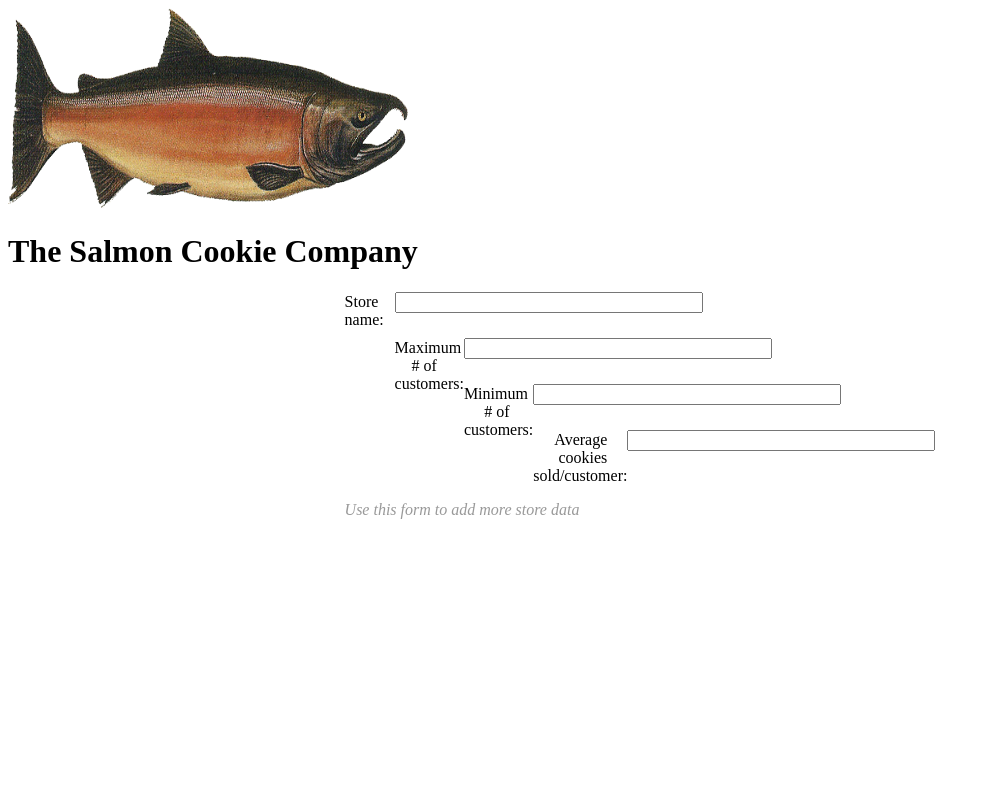
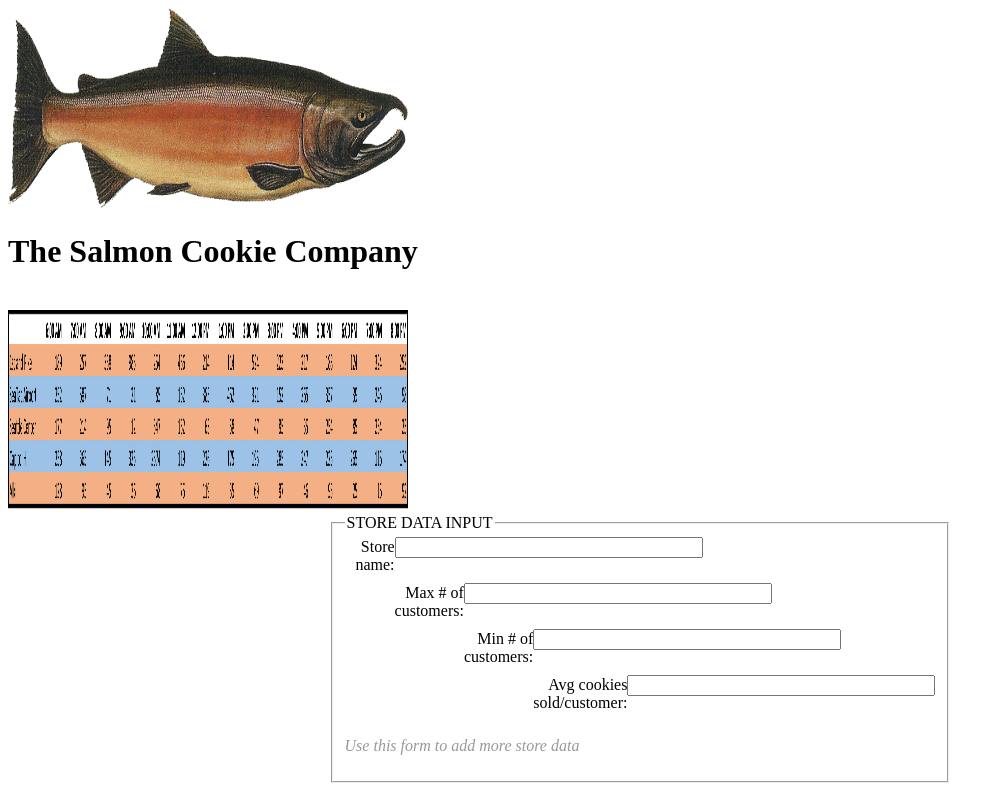
Before and after one commit to orsadude2/cookie-stand, a plain HTML site: page index.html in a window 1280 px wide. Shown: the whole page, without its empty margins (0-1004 px from the left). Drawn offline with Linux system fonts and the light colour scheme.

Commit message:
salmontable

```diff
--- a/index.html
+++ b/index.html
@@ -8,31 +8,37 @@
   </head>
   <body>
 <img src="images/salmon.png" alt=" A picture of a Salmon (Coho?)" width="400" height="200" />
+<br/>
 <h1> The Salmon Cookie Company</h1>
+<br/>
+<img src="images/Salmon Table.jpg" alt=" Uhh...couldn't get JS to work..." width="400" height="200"/>
 
 <form>
+  <fieldset>
+    <legend> STORE DATA INPUT</legend>
   <p> Use this form to add more store data</p>
 
 <div>
-  <label for="store"> Store name:</label>
+  <label for="store">Store name:</label>
   <input type="text" id="store"
 </div>
 
 <div>
-  <label for="maxcust"> Maximum # of customers: </label>
+  <label for="maxcust">Max # of customers: </label>
   <input type="text" id="maxcust"
 <div>
 
 <div>
-  <label for="mincust"> Minimum # of customers: </label>
+  <label for="mincust"> Min # of customers: </label>
   <input type="text" id="mincust"
 <div>
 
 <div>
-  <label for="avgcookysold"> Average cookies sold/customer: </label>
+  <label for="avgcookysold"> Avg cookies sold/customer: </label>
   <input type="text" id="avgcookysold"
 
 <div>
+</fieldset>
 
 </form>
 
--- a/salmon.css
+++ b/salmon.css
@@ -1,7 +1,7 @@
- reset
+ /*reset*/
  {
-html font-family: times;
-  background-color: rgb(122,145,141);
+body font-family: times;
+background-color: blue;
 }
 
 form {
@@ -17,7 +17,7 @@ form label, form input {
 }
 form label {
   width: 50px;
-  padding-right: 5%;
+  padding-right: 0%;
   text-align: right;
 }
 form input {
```
Also changed, not shown: images/Salmon Table.jpg (added), 1 other file.
